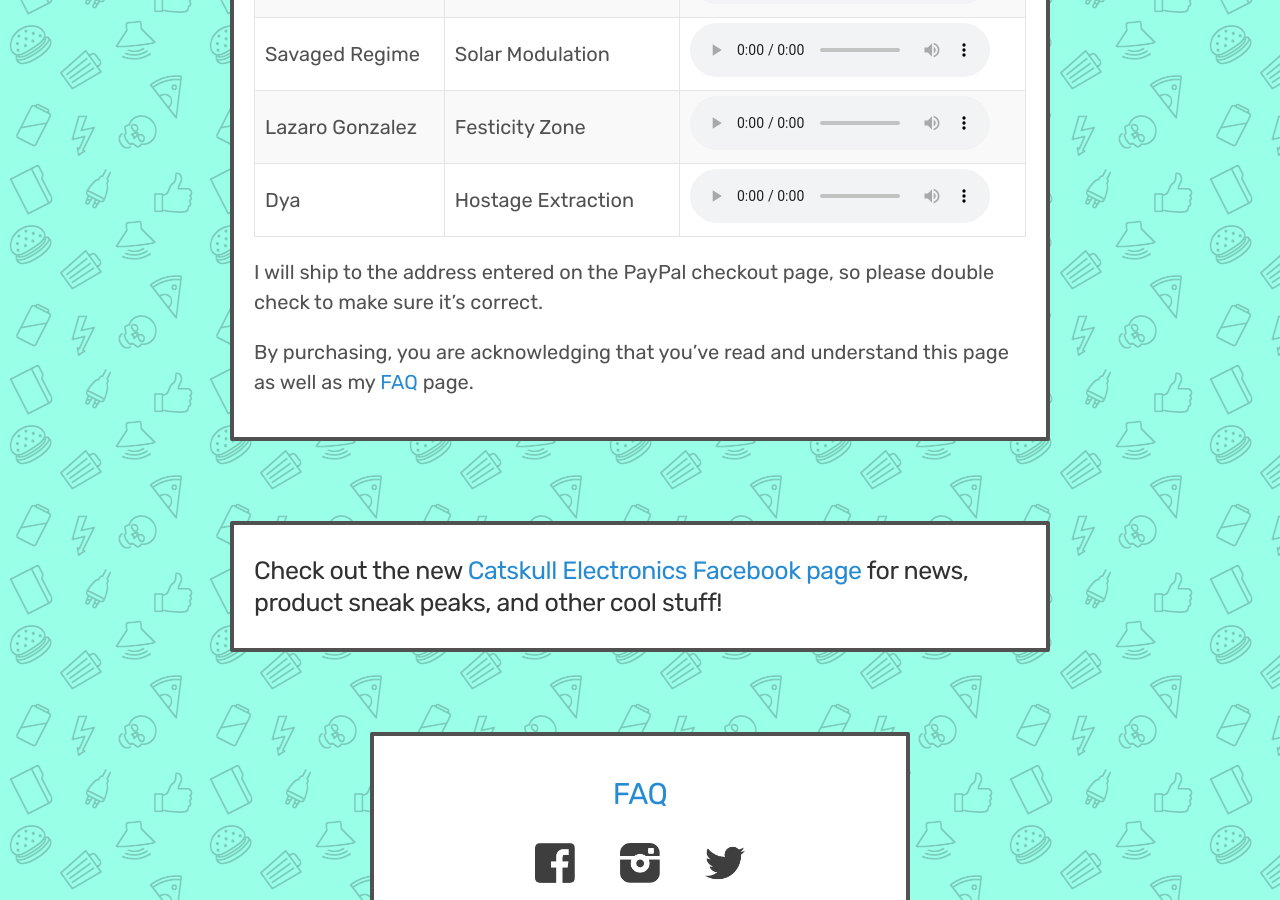
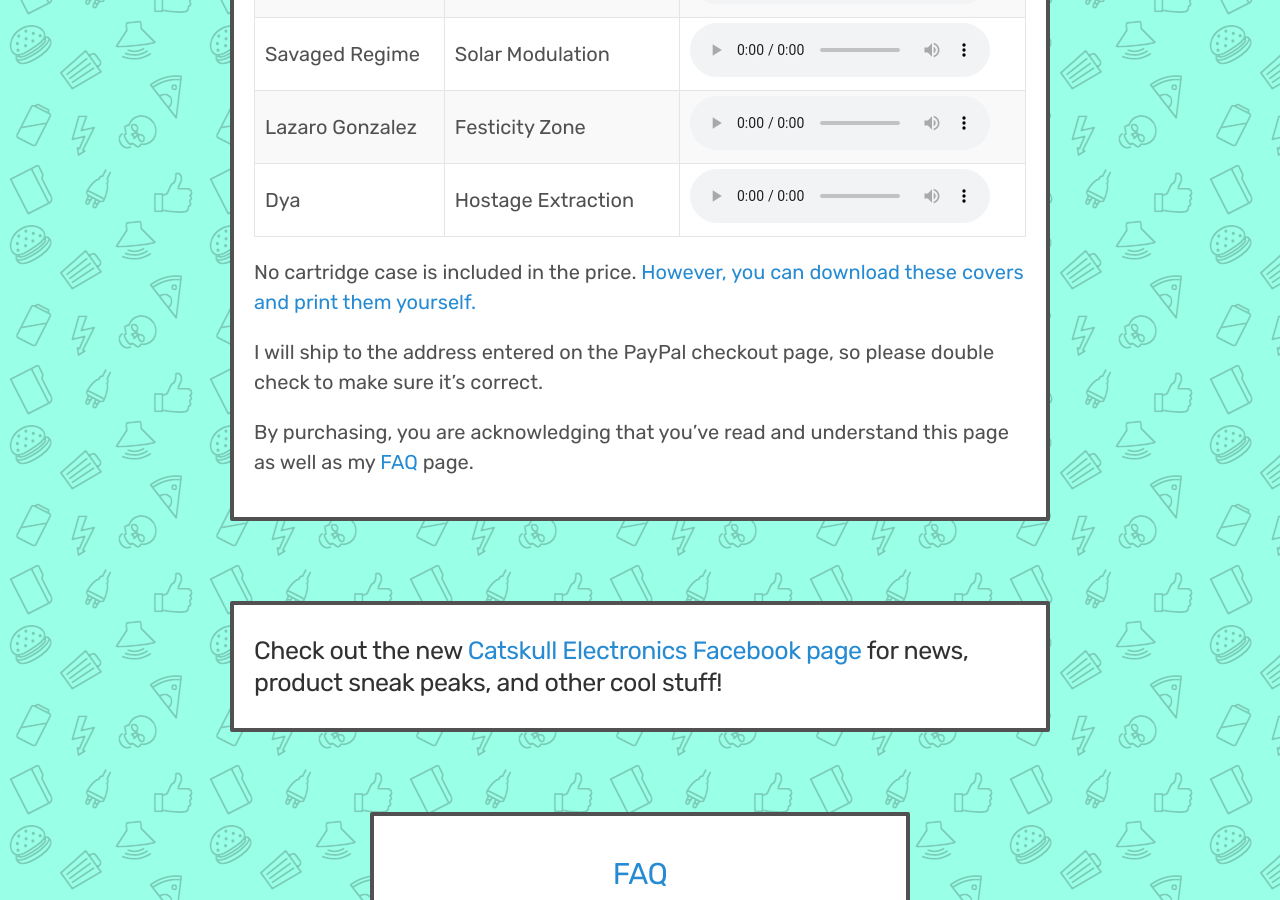
Before and after one commit to catskull/catskullelectronics.com, a Jekyll site: the page built from _posts/2017-07-18-YM2017.md, in a window 1280 px wide and 900 px high, scrolled down 2037 px. Built offline with Jekyll 4.4.1, drawn with Linux system fonts in a browser that asks for light colours.

Commit message:
Add ym2017 covers

```diff
--- a/_posts/2017-07-18-YM2017.md
+++ b/_posts/2017-07-18-YM2017.md
@@ -138,6 +138,8 @@ Here's the tracklist with a sample of each song:
 	</tr>
 </table>
 
+No cartridge case is included in the price. [However, you can download these covers and print them yourself.](/public/ym2017/ym2017covers.zip)
+
 I will ship to the address entered on the PayPal checkout page, so please double check to make sure it’s correct.
 
 By purchasing, you are acknowledging that you've read and understand this page as well as my [FAQ](/faq) page.
```
Also changed, not shown: 1 other file.
